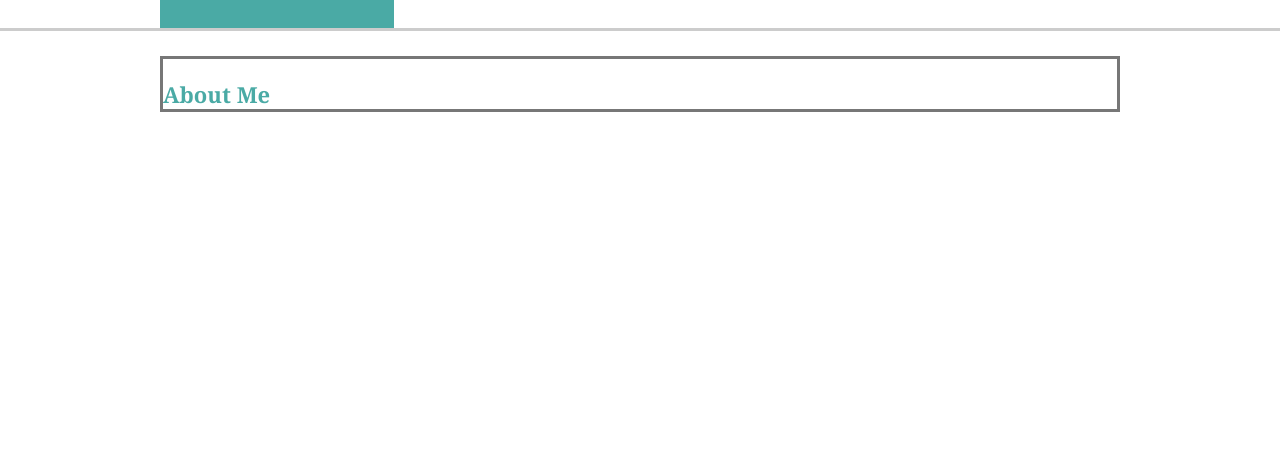
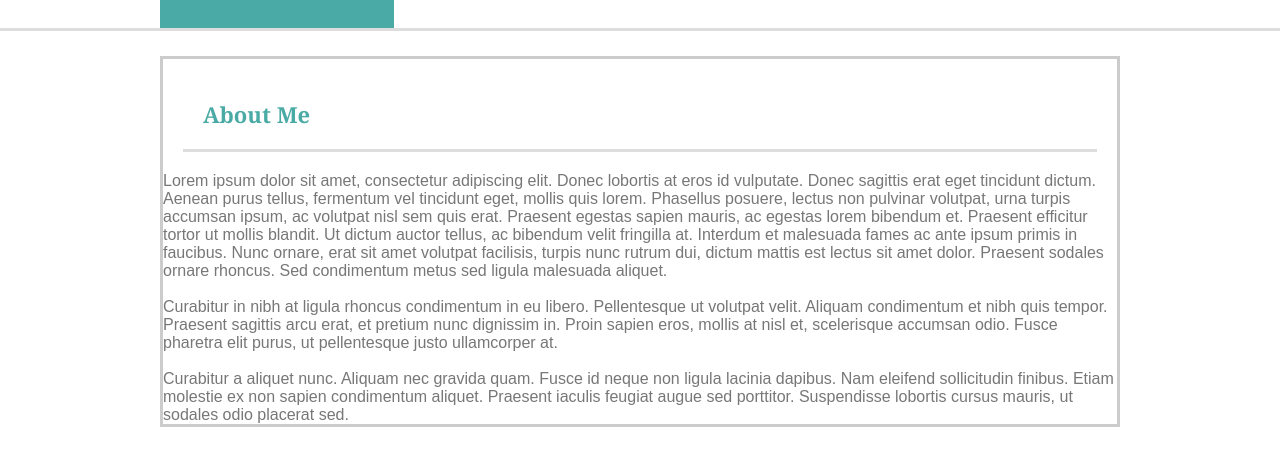
Before and after one commit to seleazar10/Basic-Portfolio, a plain HTML site: page index.html in a window 1280 px wide. Shown: the part 75-540 px from the top of the page. Drawn offline with Linux system fonts and the light colour scheme.

Commit message:
included paragraph for about me header

```diff
--- a/assets/css/style.css
+++ b/assets/css/style.css
@@ -23,6 +23,11 @@ body{
 
 
 }
+
+/*----------------------------------------------------------------------------------------------------------------------
+=                       Header Ends                     =
+-----------------------------------------------------------------------------------------------------------------------*/
+
 
 header{
     margin-top: 10px;
@@ -51,6 +56,7 @@ h1{
 
     float: right;
     margin-top: 10px;
+
     /*---
     list-style: none;
     text-decoration: none;
@@ -83,29 +89,41 @@ h1{
 
 }
 
+/*----------------------------------------------------------------------------------------------------------------------
+=                       Header Ends                     =
+-----------------------------------------------------------------------------------------------------------------------*/
 
-.part-one{
+.first-sec{
+    border-top-style: solid;
+    border-color: #dddddd;
 
-    border-top-style: solid;
-    border-color: #cccccc;
+/*=============================================
+=         Possible background
+    background-color: #777777;             =
+=============================================*/
 
 
 }
 
-.first-sec{
+.sec-border{
     background-color: #fff;
     margin: 0 auto;
     width: 960px;
     border: solid;
+    border-color: #cccccc;
     margin-top: 25px;
 
 
 }
 
-.me{
+.part-one{
     font-size: 22px;
     font-family: Georgia, 'Times New Roman', Times, serif;
     color: #4aaaa5;
-    margin-top: 20px;
+    margin: 20px;
+    border-bottom: solid #dddddd;
+    padding: 20px;
+
+
 
 }
--- a/index.html
+++ b/index.html
@@ -40,13 +40,34 @@
     <div class="clearfix"></div>
 
 
-    <section class="part-one">
 
-    <div class="first-sec">
+    <section class="first-sec">
 
-        <p class="me"><strong>About Me</strong></p>
+        <div class="sec-border">
 
-    </div>
+            <div class="part-one">
+
+                <p><strong>About Me</strong></p>
+
+            </div>
+
+            <div class="part-two">
+
+                <p> Lorem ipsum dolor sit amet, consectetur adipiscing elit. Donec lobortis at eros id vulputate. Donec sagittis erat eget tincidunt dictum. Aenean purus tellus, fermentum vel tincidunt eget, mollis quis lorem. Phasellus posuere, lectus non pulvinar volutpat, urna turpis accumsan ipsum, ac volutpat nisl sem quis erat. Praesent egestas sapien mauris, ac egestas lorem bibendum et. Praesent efficitur tortor ut mollis blandit. Ut dictum auctor tellus, ac bibendum velit fringilla at. Interdum et malesuada fames ac ante ipsum primis in faucibus. Nunc ornare, erat sit amet volutpat facilisis, turpis nunc rutrum dui, dictum mattis est lectus sit amet dolor. Praesent sodales ornare rhoncus. Sed condimentum metus sed ligula malesuada aliquet.
+                    <br>
+                    <br>
+
+                    Curabitur in nibh at ligula rhoncus condimentum in eu libero. Pellentesque ut volutpat velit. Aliquam condimentum et nibh quis tempor. Praesent sagittis arcu erat, et pretium nunc dignissim in. Proin sapien eros, mollis at nisl et, scelerisque accumsan odio. Fusce pharetra elit purus, ut pellentesque justo ullamcorper at.
+                     <br>
+                     <br>
+
+                    Curabitur a aliquet nunc. Aliquam nec gravida quam. Fusce id neque non ligula lacinia dapibus. Nam eleifend sollicitudin finibus. Etiam molestie ex non sapien condimentum aliquet. Praesent iaculis feugiat augue sed porttitor. Suspendisse lobortis cursus mauris, ut sodales odio placerat sed.
+                </p>
+
+
+            </div>
+
+        </div>
 
 
     </section>
```
Also changed, not shown: assets/images/selea.jpeg.jpg (added).
